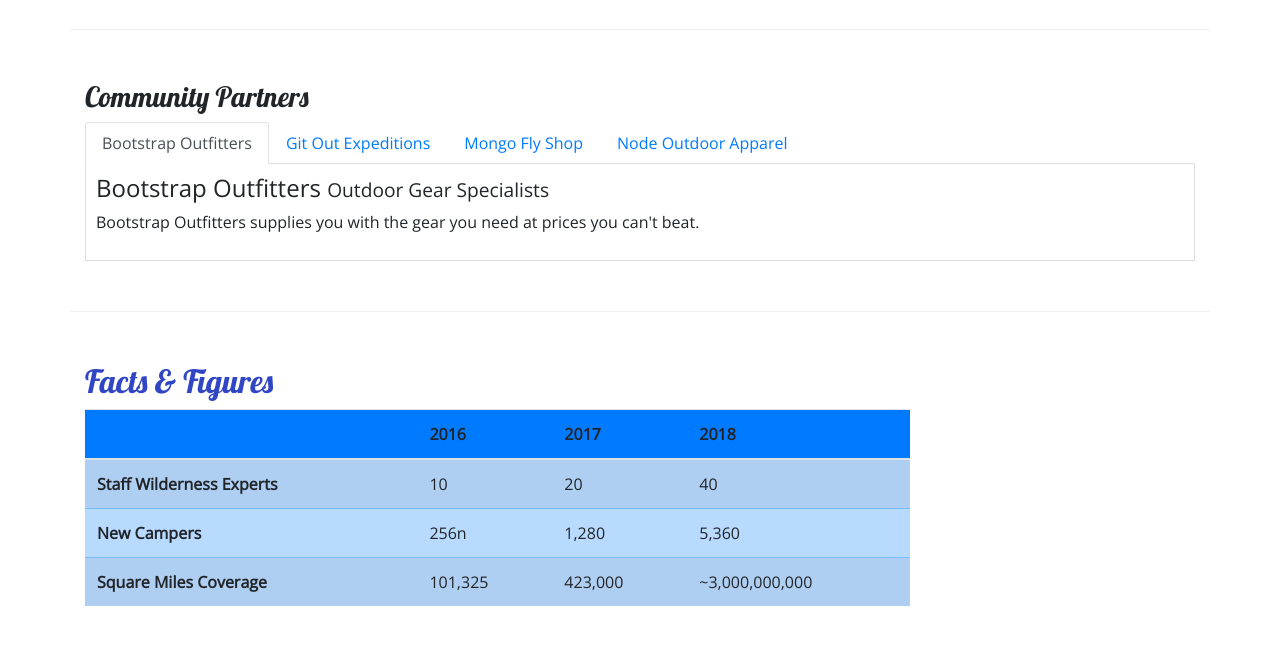
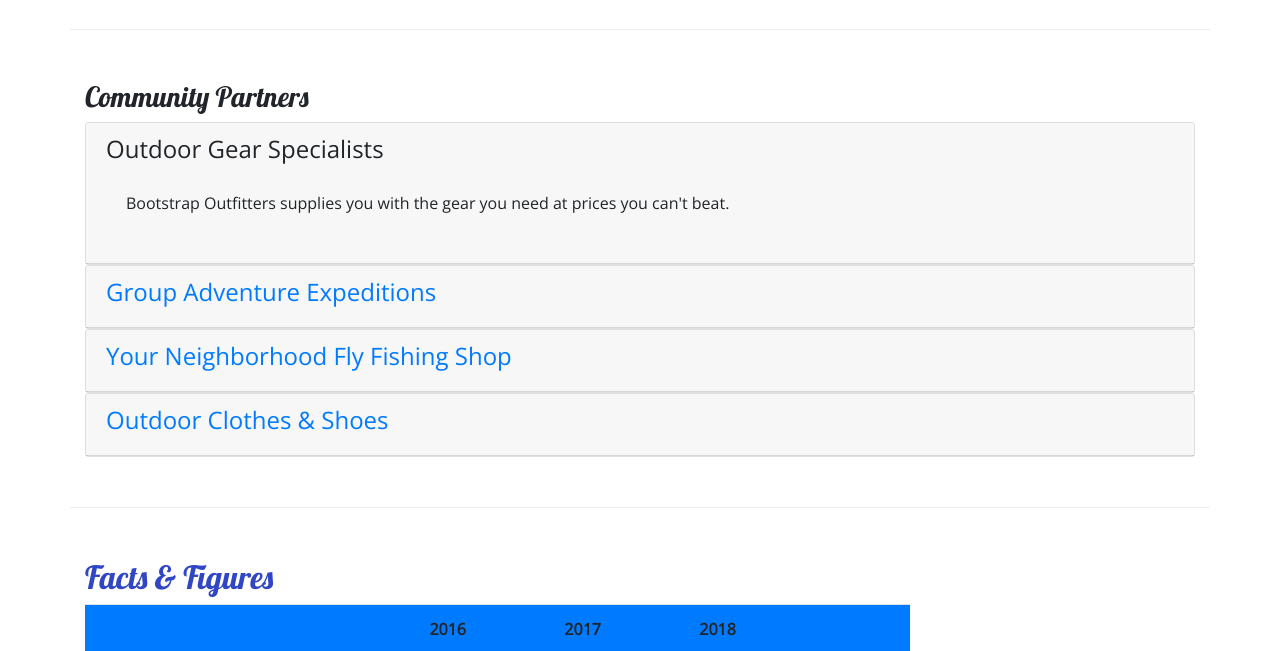
Before and after one commit to mashu2n/Nucampsite, a website: page aboutus.html in a window 1280 px wide. Shown: the part 780-1431 px from the top of the page. Drawn offline with nearby package versions, Linux system fonts and the light colour scheme.

Commit message:
Accordion

```diff
--- a/aboutus.html
+++ b/aboutus.html
@@ -95,28 +95,55 @@
         <div class="row row-content">
             <div class="col">
                 <h3>Community Partners</h3>
-                <ul class="nav nav-tabs">
-                    <li class="nav-item"><a class="nav-link active" href="#bootstrap" role="tab" data-toggle="tab">Bootstrap Outfitters</a></li>
-                    <li class="nav-item"><a class="nav-link" href="#git" role="tab" data-toggle="tab">Git Out Expeditions</a></li>
-                    <li class="nav-item"><a class="nav-link" href="#mongo" role="tab" data-toggle="tab">Mongo Fly Shop</a></li>
-                    <li class="nav-item"><a class="nav-link" href="#node" role="tab" data-toggle="tab">Node Outdoor Apparel</a></li>
-                </ul>
-                <div class="tab-content">
-                    <div role="tabpanel" class="tab-pane fade show active" id="bootstrap">
-                        <h4>Bootstrap Outfitters <small>Outdoor Gear Specialists</small></h4>
-                        <p class="d-none d-sm-block">Bootstrap Outfitters supplies you with the gear you need at prices you can't beat.</p>
+
+                <div id="accordion">
+                    <div class="card">
+                        <div role="tab" class="card-header">
+                            <h4>
+                                <a data-toggle="collapse" data-target="#bootstrap" Bootstrap Outfitters <small>Outdoor Gear Specialists</small></a>
+                            </h4>
+                            <div class="collapse show" id="bootstrap" data-parent="#accordion">
+                                <div class="card-body">
+                                    <p class="d-none d-sm-block">Bootstrap Outfitters supplies you with the gear you need at prices you can't beat.</p>
+                                </div>
+                            </div>
+                        </div>
                     </div>
-                    <div role="tabpanel" class="tab-pane fade" id="git">
-                        <h4>Git Out Expeditions <small>Group Adventure Expeditions</small></h4>
-                        <p class="d-none d-sm-block">Join Git Out Expeditions to explore new horizons with a group of other adventurers!</p>
+                    <div class="card">
+                        <div role="tab" class="card-header">
+                            <h4>
+                                <a class="collapsed" data-toggle="collapse" data-target="#git" Git Out Expeditions <small>Group Adventure Expeditions</small></a>
+                            </h4>
+                            <div class="collapse" id="git" data-parent="#accordion">
+                                <div class="card-body">
+                                    <p class="d-none d-sm-block">Join Git Out Expeditions to explore new horizons with a group of other adventurers!</p>
+                                </div>
+                            </div>
+                        </div>
                     </div>
-                    <div role="tabpanel" class="tab-pane fade" id="mongo">
-                        <h4>Mongo Fly Shop <small>Your Neighborhood Fly Fishing Shop</small></h4>
-                        <p class="d-none d-sm-block">Need a new fishing pole, a tacklebox, or flies of all kinds? Stop by Mongo Fly Shop.</p>
+                    <div class="card">
+                        <div role="tab" class="card-header">
+                            <h4>
+                                <a class="collapsed" data-toggle="collapse" data-target="#mongo" Mongo Fly Shop <small>Your Neighborhood Fly Fishing Shop</small></a>
+                            </h4>
+                            <div class="collapse" id="mongo" data-parent="#accordion">
+                                <div class="card-body">
+                                    <p class="d-none d-sm-block">Need a new fishing pole, a tacklebox, or flies of all kinds? Stop by Mongo Fly Shop.</p>
+                                </div>
+                            </div>
+                        </div>
                     </div>
-                    <div role="tabpanel" class="tab-pane fade" id="node">
-                        <h4>Node Outdoor Apparel <small>Outdoor Clothes & Shoes</small></h4>
-                        <p class="d-none d-sm-block">From polar fleeces to swimsuits, hiking boots to waders, a visit to Node will be sure to get you covered.</p>
+                    <div class="card">
+                        <div role="tab" class="card-header">
+                            <h4>
+                                <a class="collapsed" data-toggle="collapse" data-target="#node" Node Outdoor Apparel <small>Outdoor Clothes & Shoes</small></a>
+                            </h4>
+                            <div class="collapse" id="node" data-parent="#accordion">
+                                <div class="card-body">
+                                    <p class="d-none d-sm-block">From polar fleeces to swimsuits, hiking boots to waders, a visit to Node will be sure to get you covered.</p>
+                                </div>
+                            </div>
+                        </div>
                     </div>
                 </div>
             </div>
```
